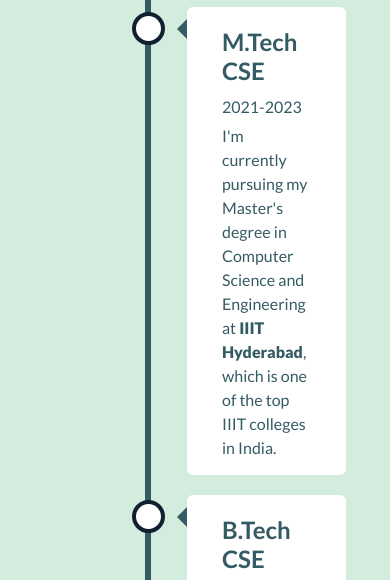
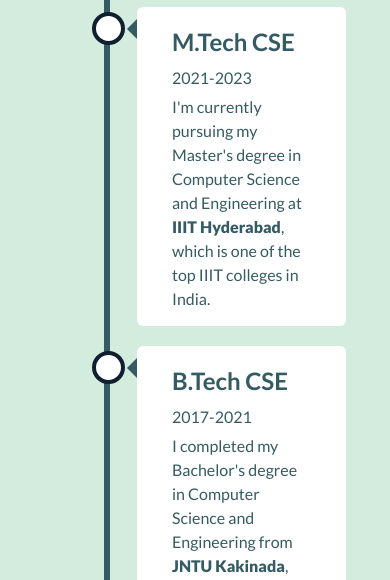
Before and after one commit to yaswanthharidasu/yaswanthharidasu.github.io, a plain HTML site: page index.html in a window 390 px wide. Shown: the part 207-787 px from the top of the page. Drawn offline with nearby package versions, Linux system fonts and the light colour scheme; no server answers.

Commit message:
Adjusted Timeling in Education

```diff
--- a/assets/css/education.css
+++ b/assets/css/education.css
@@ -93,6 +93,7 @@
 }
 
 .education-details {
+	width: 100%;
 	padding: 10px 30px;
 	background-color: white;
 	position: relative;
@@ -110,18 +111,18 @@
 
 
 /* Media queries - Responsive timeline on screens less than 600px wide */
-@media screen and (max-width: 600px) {
+@media screen and (max-width: 840px) {
 	/* Place the timelime to the left */
 	.timeline::after {
-		left: 31px;
+		left: -10px;
 	}
 	.educontainer {
 		width: 100%;
-		padding-left: 70px;
+		padding-left: 20px;
 		padding-right: 25px;
 	}
 	.educontainer::before {
-		left: 60px;
+		left: 10px;
 		border: medium solid white;
 		border-width: 10px 10px 10px 0;
 		border-color: transparent var(--main) transparent transparent;
@@ -130,7 +131,7 @@
 	/* Make sure all circles are at the same spot */
 	.left::after,
 	.right::after {
-		left: 15px;
+		left: -25px;
 	}
 
 	/* Make all right containers behave like the left ones */
--- a/assets/js/index.js
+++ b/assets/js/index.js
@@ -13,6 +13,7 @@ function loadPages(page) {
 	document.getElementById(currentPage).style.display = "none";
 	currentPage = page.id + "div";
 	document.getElementById(currentPage).style.display = "block";
+	closeMenu();
 }
 
 function openMenu() {
```
